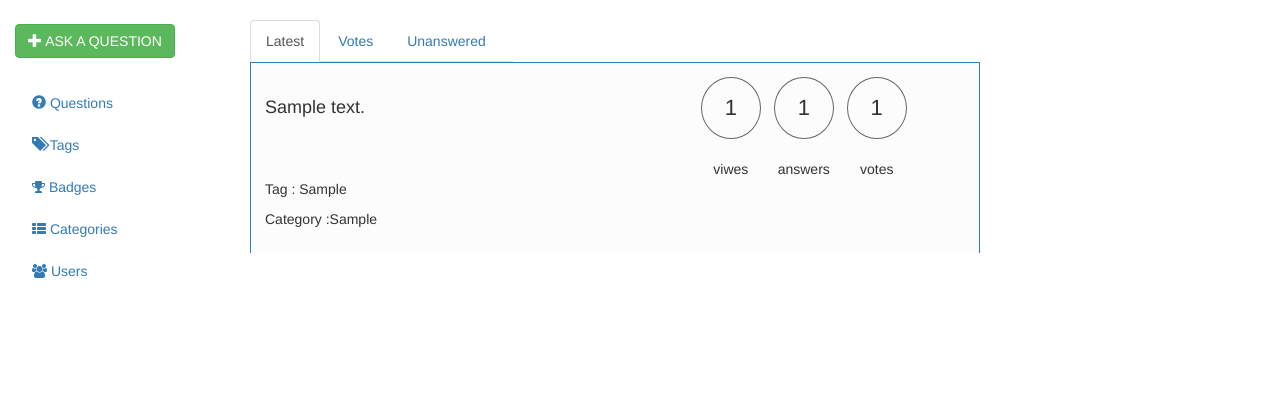
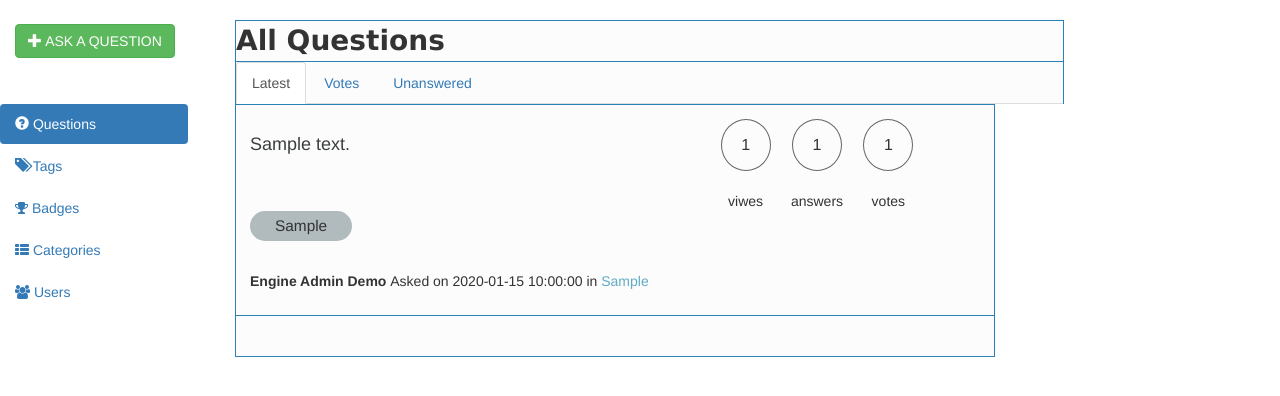
Before and after one commit to hominda/Yaathra_pro, a PHP site: page /Yaathra_pro/ in a window 1280 px wide. Shown: the part 97-493 px from the top of the page. Run offline with PHP 8.4, Linux system fonts and the light colour scheme; tables that the repository leaves empty or names only in its code hold one stand-in row (values such as "Sample post"); some libraries are stand-ins or nearby versions.

Commit message:
chenge index

```diff
--- a/Views/index.php
+++ b/Views/index.php
@@ -37,28 +37,61 @@ body { padding-right: 0 !important }
 
 
 <body>
+
+
 <!-- Add navigation bar -->
 <?php include('navbar.php');?>
 
+ <?php
+ //connect to database
+include('db_connect.php');
+$record_count = $db->query("SELECT * FROM questions ");
+//amount dispalyed
+$per_page =3;
+//number of pages
+$pages=ceil($record_count->num_rows/$per_page);
+ //get page number
+if(isset($_GET['p']) && is_numeric($_GET['p'])){
+  $page=$_GET['p'];
+
+}else{
+  $page=1;
+  }
+if($page<=0){
+$start=0;}
+
+else{
+$start = $page * $per_page-$per_page;}
+
+$prev=$page-1;
+$next=$page +1;?>
 
 
 <table>
 <col width="235">
    <col width="880">
-   <tr><td>
+   <tr><th>
 <div class="col-md-12">
  <button type="button" class="btn btn-success btn-md" data-toggle="modal" data-target="#myModal">
       <span class="glyphicon glyphicon-plus"></span> ASK A QUESTION
-    </button></div></td>
+    </button></div></th>
 <!-- question tab -->
-<td>
-<div class="col-md-4">
+<th><div class="a4"  style="font-family:verdana; font-size:200%;"> All Questions</div>
+</th></tr>
+<tr>
+    <td></td>
+    <td><div class="a4">
 <ul class="nav nav-tabs">
     <li class="active"><a  data-toggle="pill" href="#menu1">Latest</a></li>
     <li><a data-toggle="pill" href="#menu2">Votes</a></li>
     <li><a  data-toggle="pill" href="#menu3"> Unanswered</a></li>
+
 </ul>
-</div></td></tr></table>
+</div>
+</div>
+    </td>
+
+  </tr></table>
   <!-- ---- -->
 
 
@@ -114,20 +147,21 @@ if(isset($_POST['submit'])){
   $category=$_POST['category'];
   $body=$_POST['body'];
   $tag=$_POST['tag'];
+  $date=date('Y-m-d ');
 
 
   $body=$db->real_escape_string($body);
    $tag=$db->real_escape_string($tag);
 
-  if($category && $body && $tag){
-    $query = $db->query("insert into questions (category,body,tag) values('$category','$body','$tag')");
+  if($category && $body && $tag && $date){
+    $query = $db->query("insert into questions (category,body,tag,date) values('$category','$body','$tag','$date')");
     if($query){
 
       echo '<div class="alert alert-success alert-dismissable fade in">
             <a href="#" class="close" data-dismiss="alert" aria-label="close">&times;</a>
             <center><strong>Successfully Added!</strong> pleace wating few minute for check.
             </center></div>';
-            // header("Refresh:4");
+            // header("Refresh:3");
 
     }
     else{
@@ -139,7 +173,7 @@ if(isset($_POST['submit'])){
    <center> <strong>UnSuccessful!</strong> missing data or some thing.
      </div></center>
       </div>';
-      // header("Refresh:4");
+      header("Refresh:3");
     }
   }
 
@@ -154,8 +188,7 @@ if(isset($_POST['submit'])){
 
 
 
-<!-- Add side bar manu -->
-<?php include('sidebar.php');?>
+
 
 <!-- login window -->
 <!-- homi part -->
@@ -166,16 +199,21 @@ if(isset($_POST['submit'])){
 <!-- sakjaskjksjfd -->
 
 <!-- get question details from database -->
+<div class="container-">
+    <div class="row">
 
+<!-- Add side bar manu -->
+<?php include('sidebar.php');?>
 
+ <div class="col-sm-20" >
 <div class="tab-content">
 
   <div id="menu1" class="tab-pane fade in active">
   <?php
 include('db_connect.php');
-$query1= $db->prepare("SELECT q_id,category,body,tag FROM questions order by q_id desc ");
+$query1= $db->prepare("SELECT q_id,category,body,tag,date FROM questions order by q_id desc  limit $start, $per_page");
 $query1->execute();
-$query1->bind_result($q_id,$category,$body,$tag);
+$query1->bind_result($q_id,$category,$body,$tag,$date);
 
 ?>
 
@@ -190,7 +228,8 @@ $query1->bind_result($q_id,$category,$body,$tag);
    <col width="80">
    <col width="80">
 <tr>
-    <td ><h4><?php echo $body?></h4></td>
+
+    <td ><a itemprop="url" href='answers.php?id=<?php echo $q_id?>'><h4 style="color:#3C3F40;"><?php echo $body?></h4></a></td >
     <td ><center> <div class="numberCircle"><span>1</span></div></center></td>
     <td > <center><div class="numberCircle"><span>1</span></div></center></td>
     <td ><center> <div class="numberCircle"><span>1</span></div></center></td>
@@ -202,9 +241,14 @@ $query1->bind_result($q_id,$category,$body,$tag);
     <td><center><br>votes</center></td>
 </tr>
 </table>
+<?php $array=explode(",",$tag)?>
+<p>
+ <?php foreach ($array as $v) :?>
+        <span style=" font-size:110%;" class="chip"><?php echo $v?> </span>
+        <?php endforeach;?>
 
-<p>Tag : <?php echo $tag?></p>
- <p>Category :<?php echo $category?></p>
+</p><br>
+ <p><b>Engine Admin Demo </b>  Asked on <?php echo $date?> in <span style="color:#60ABC4"><?php echo $category?></span></p>
 
 </div>
 <?php endwhile?>
@@ -219,8 +263,23 @@ $query1->bind_result($q_id,$category,$body,$tag);
       <p>Eaque ipsa quae ab illo inventore veritatis et quasi architecto beatae vitae dicta sunt explicabo.</p></div>
     </div>
   </div>
+</div>
+
+</div></div>
 
 
+<div class="a5">
+ <ul class="pager">
+<?php
+if($prev >0){
+  echo "<li class='previous'><a href='index.php?p=$prev'><span class='glyphicon glyphicon-backward'></span>  Previous </a></li>";
+}
+if($page<$pages){
+  echo "<li class='next'><a href='index.php?p=$next'>Next  <span class='glyphicon glyphicon-forward'></span></a></li>";
+}
+?>
+  </ul>
+</div>
 <!-- include ask question window -->
 <?php include('texteditor.php');?>
 
--- a/Views/main2.css
+++ b/Views/main2.css
@@ -1,5 +1,15 @@
+.chip {
+    display: inline-block;
+    padding: 0 25px;
+    height: 30px;
+    font-size: 16px;
+    line-height: 30px;
+    border-radius: 25px;
+    background-color:#B1BABD;
+}
 
-.aa {
+
+.ba {
     margin-left: 250px;
     margin-right: 300px;
     border-left: 1px solid rgb(43, 128, 181);
@@ -31,17 +41,72 @@
     overflow: hidden;
     background-color: rgb(252, 252, 252);
 }
+.a3{
+    margin-left: 15px;
+        margin-right: 66px;
+    border-left: 1px solid rgb(43, 128, 181);
+        border-top: 1px solid rgb(43, 128, 181);
+    border-right: 1px solid rgb(43, 128, 181);
+   padding: 1em;
+    overflow: hidden;
+    background-color: rgb(252, 252, 252);
+}
+.a4{
+    margin-left: 0px;
+        margin-right: 51px;
+    border-left: 1px solid rgb(43, 128, 181);
+        border-top: 1px solid rgb(43, 128, 181);
+    border-right: 1px solid rgb(43, 128, 181);
+
+    overflow: hidden;
+    background-color: rgb(252, 252, 252);
+}
+.aa {
+    margin-left: 250px;
+    margin-right: 300px;
+    border-left: 1px solid rgb(43, 128, 181);
+    border-top: 1px solid rgb(43, 128, 181);
+    border-right: 1px solid rgb(43, 128, 181);
+    padding: 1em;
+    overflow: hidden;
+    background-color: rgb(252, 252, 252);
+}
+.a5{
+    margin-left: 235px;
+        margin-right: 285px;
+    border-left: 1px solid rgb(43, 128, 181);
+        border-top: 1px solid rgb(43, 128, 181);
+    border-right: 1px solid rgb(43, 128, 181);
+    border-bottom: 1px solid rgb(43, 128, 181);
+   padding-right: 4em;
+   padding-left: 4em;
+    overflow: hidden;
+    background-color: rgb(252, 252, 252);
+}
+.bb {
+    margin-left: 260px;
+    margin-right: 330px;
+    border-right: 1px solid rgb(43, 128, 181);
+    border-left: 1px solid rgb(43, 128, 181);
+    border-top: 1px solid rgb(43, 128, 181);
+    border-bottom: 1px solid rgb(43, 128, 181);
+    padding: 1em;
+    overflow: hidden;
+    background-color: rgb(252, 252, 252);
+}
+
+
 
 
 .numberCircle {
     border-radius: 50%;
-    width: 60px;
-    font-size: 22px;
+    width: 50px;
+    font-size: 16px;
     border: 1px solid #666;
 
 }
 .numberCircle span {
     text-align: center;
-    line-height: 60px;
+    line-height: 50px;
     display: block;
 }
--- a/Views/navbar.php
+++ b/Views/navbar.php
@@ -8,7 +8,7 @@
 <nav class="navbar navbar-inverse">
   <div class="container-fluid">
     <div class="navbar-header">
-      <a class="navbar-brand" href="#"><img src="logo.png" class="mm" height="90" width="250"></a>
+      <a class="navbar-brand" href="http://localhost/Yaathra_pro/Views/"><img src="logo.png" class="mm" height="90" width="250"></a>
     </div>
 
      <form class="navbar-form navbar-left">
@@ -23,7 +23,7 @@
     </form>
     <div class="tab">
     <ul class="nav navbar-nav navbar-right">
-      <li class="active"><a href="#">Home</a></li>
+      <li class="active"><a href="http://localhost/Yaathra_pro/Views/">Home</a></li>
       <li><a href="#">About us</a></li>
       <li><a href="#">Blog</a></li>
       <li><a href="#">Contact</a></li>
--- a/Views/sidebar.php
+++ b/Views/sidebar.php
@@ -6,12 +6,11 @@
 </head>
 <body>
 
-<div class="container">
-    <div class="row">
-        <div class="col-xs-2 ">
+
+        <div class="col-sm-2" >
             <ul class="nav nav-pills nav-stacked">
 
-                <li><a href="#"><i class="glyphicon glyphicon-question-sign"></i>  Questions</a></li>
+                <li class="active"><a href="http://localhost/Yaathra_pro/Views/"><i class="glyphicon glyphicon-question-sign"></i>  Questions</a></li>
                 <li><a href="#"><i class="glyphicon glyphicon-tags"></i>  Tags</a></li>
                 <li><a href="#"><i class="fa fa-trophy"></i>  Badges</a></li>
                 <li><a href="#"><i class="fa fa-th-list"></i>  Categories</a></li>
@@ -19,8 +18,7 @@
             </ul>
         </div>
 
-    </div>
-</div>
+
 
 </body>
 </html>
--- a/Views/texteditor.php
+++ b/Views/texteditor.php
@@ -1,8 +1,20 @@
 <!DOCTYPE html>
 <html lang="en">
 <head>
-  <link rel="stylesheet" href="https://maxcdn.bootstrapcdn.com/bootstrap/3.3.5/css/bootstrap.min.css">
-    <link rel="stylesheet" href="https://maxcdn.bootstrapcdn.com/font-awesome/4.4.0/css/font-awesome.min.css">
+<meta charset="utf-8">
+    <meta http-equiv="X-UA-Compatible" content="IE=edge">
+    <meta name="viewport" content="width=device-width, initial-scale=1">
+    <!-- The above 3 meta tags *must* come first in the head; any other head content must come *after* these tags -->
+    <title>Bootstrap 101 Template</title>
+
+    <!-- Bootstrap -->
+    <link  href="https://maxcdn.bootstrapcdn.com/bootstrap/3.3.7/css/bootstrap.min.css"  rel="stylesheet">
+  <link  href="bootstrap-chosen.css"  rel="stylesheet">
+  <link rel="stylesheet" href="https://cdnjs.cloudflare.com/ajax/libs/twitter-bootstrap/3.3.5/css/bootstrap.min.css">
+<link rel="stylesheet" href="http://bootstrap-tagsinput.github.io/bootstrap-tagsinput/dist/bootstrap-tagsinput.css">
+
+<script src="http://bootstrap-tagsinput.github.io/bootstrap-tagsinput/dist/bootstrap-tagsinput.min.js"></script>
+
 </head>
 <body>
 
@@ -35,19 +47,25 @@
 
 
     <div class="col-xs-12">
-        <input type="text" class="form-control" placeholder="Tags(max 5 tags)"  name="tag" id="tag"></div>
+
+
+    <input type="text" class="form-control"  data-role="tagsinput" name="tag"
+     placeholder="Tags (maximum 5 tags)     "></input>
+
+
+    </div>
 
       </div>
 
 
         <div class="modal-footer">
+
           <button type="submit" name="submit"  class="btn btn-primary btn-md">SUBMIT QUESTION</button>
           <php><button type="button" class="btn btn-default" data-dismiss="modal">Close</button>
         </div>
         </form>
 
 
-    </div>
 
 </body>
 </html>
```
Also changed, not shown: Views/answers.php (added, +69 -0 lines).
